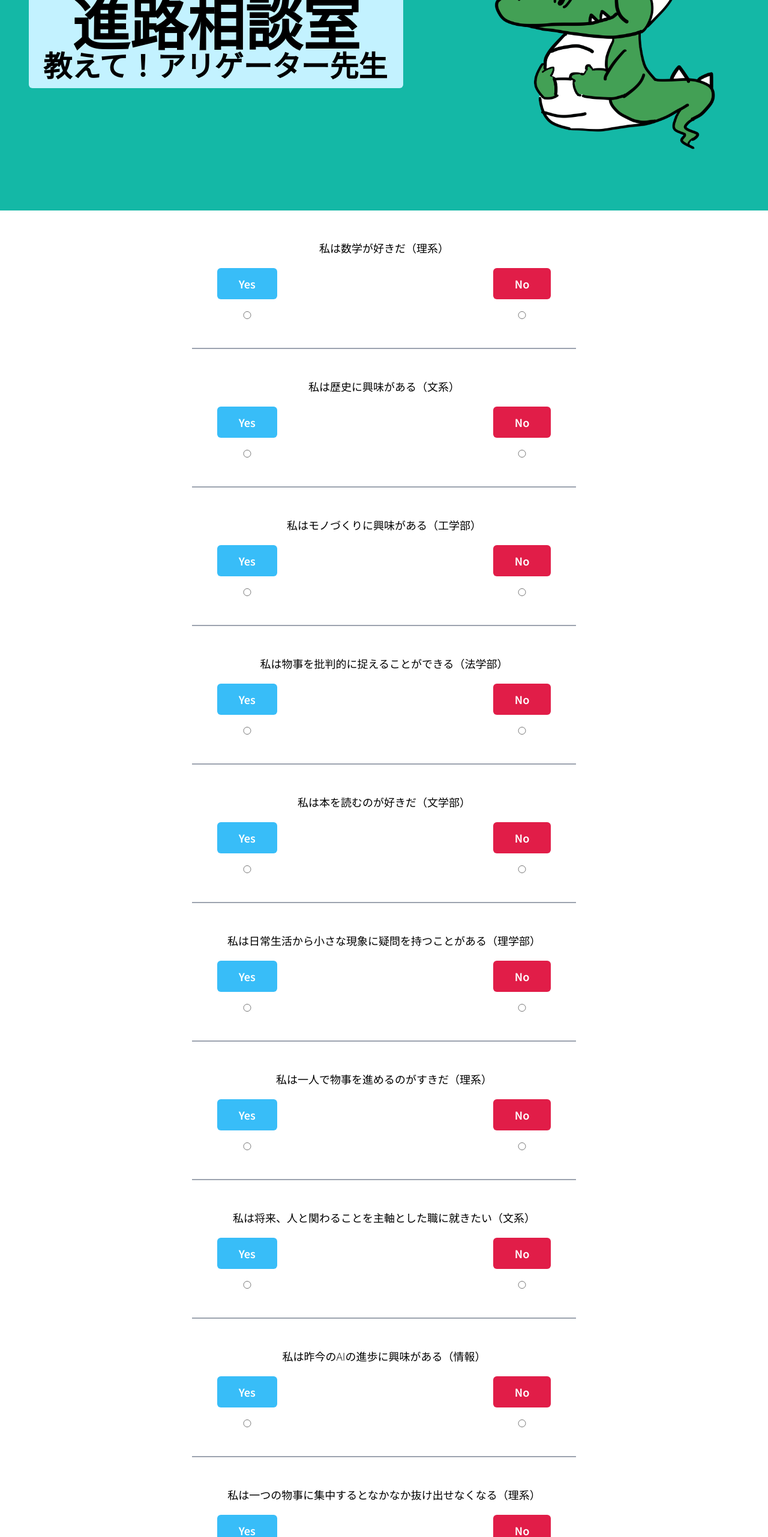
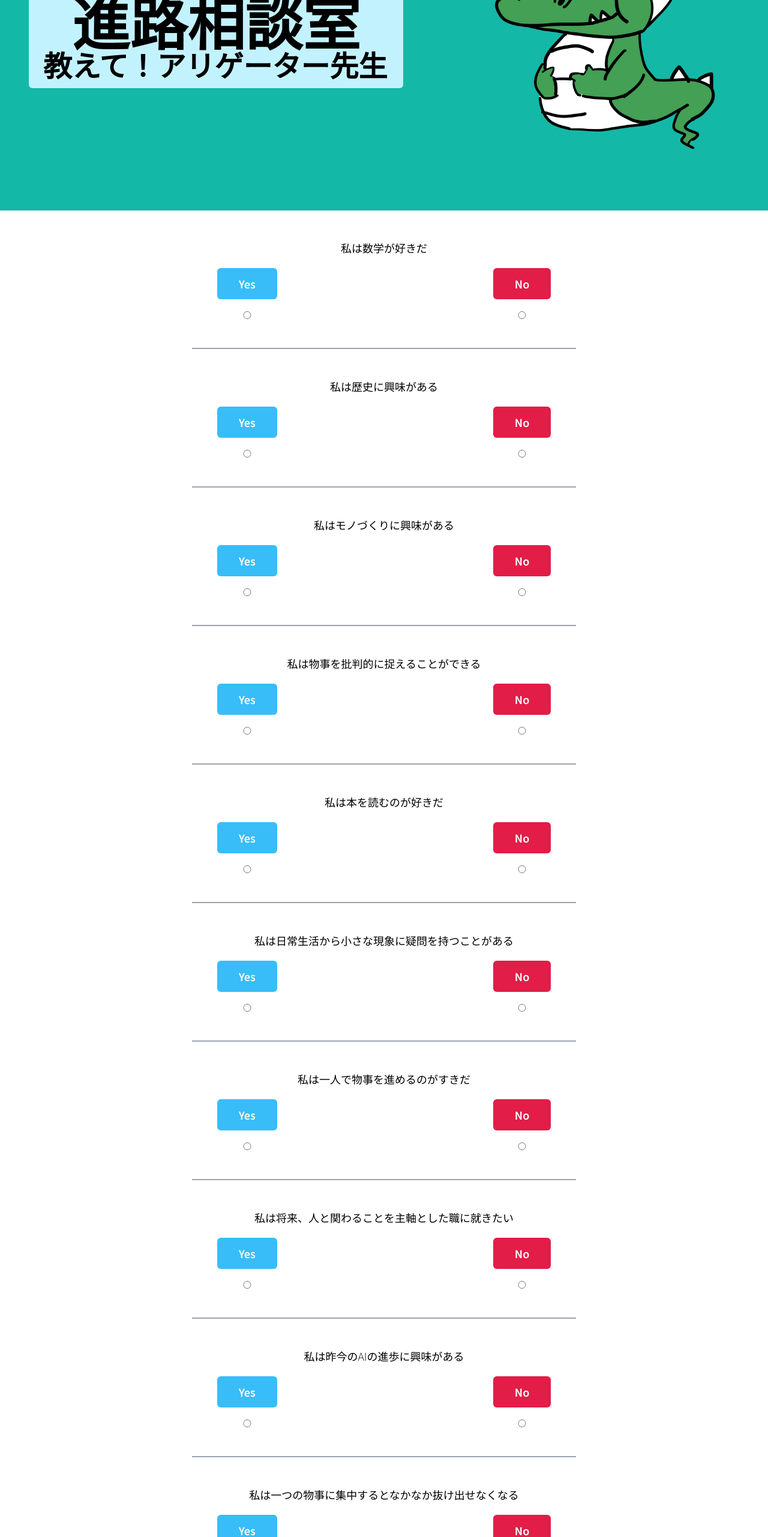
Before and after one commit to AyumuKawahara/pbl_8, a Next.js app: page / in a window 1280 px wide. Shown: the part 234-2797 px from the top of the page at 60% size. Built offline with nearby package versions, Linux system fonts and the light colour scheme.

Commit message:
診断ボタンの位置変更等を行いました

```diff
--- a/src/components/form.tsx
+++ b/src/components/form.tsx
@@ -4,17 +4,17 @@ import { useForm } from 'react-hook-form'
 
 export const Form = () => {
   const questions = [
-    '私は数学が好きだ（理系）',
-    '私は歴史に興味がある（文系）',
-    '私はモノづくりに興味がある（工学部）',
-    '私は物事を批判的に捉えることができる（法学部）',
-    '私は本を読むのが好きだ（文学部）',
-    '私は日常生活から小さな現象に疑問を持つことがある（理学部）',
-    '私は一人で物事を進めるのがすきだ（理系）',
-    '私は将来、人と関わることを主軸とした職に就きたい（文系）',
-    '私は昨今のAIの進歩に興味がある（情報）',
-    '私は一つの物事に集中するとなかなか抜け出せなくなる（理系）',
-    '私は人体の構造に興味がある（医学部）',
+    '私は数学が好きだ',
+    '私は歴史に興味がある',
+    '私はモノづくりに興味がある',
+    '私は物事を批判的に捉えることができる',
+    '私は本を読むのが好きだ',
+    '私は日常生活から小さな現象に疑問を持つことがある',
+    '私は一人で物事を進めるのがすきだ',
+    '私は将来、人と関わることを主軸とした職に就きたい',
+    '私は昨今のAIの進歩に興味がある',
+    '私は一つの物事に集中するとなかなか抜け出せなくなる',
+    '私は人体の構造に興味がある',
   ]
   const { register, handleSubmit } = useForm()
   const [answer, setAnswer] = useAtom(answerAtom)
@@ -75,6 +75,7 @@ export const Form = () => {
           診断
         </button>
       </div>
+      <div className="my-12"></div>
     </form>
   )
 }
--- a/src/components/univs.tsx
+++ b/src/components/univs.tsx
@@ -98,7 +98,9 @@ export const Univs = ({ answer }) => {
 
   // const stfunivs = filunivs.filter((filuniv) => user.bunri === filuniv.bunri)
   return (
+
     <>
+      <div className="my-10"></div>
       <p className=" text-5xl text-left">あなたの診断結果は</p>
       <div className="my-10"></div>
       {fstfunivs.map((univ) => (
```
